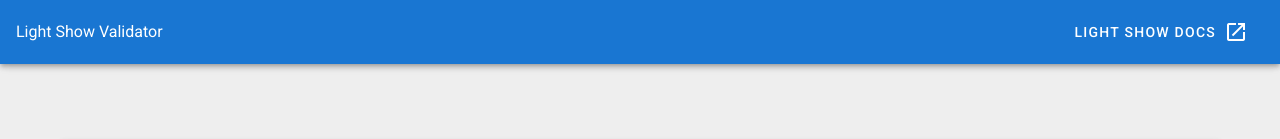
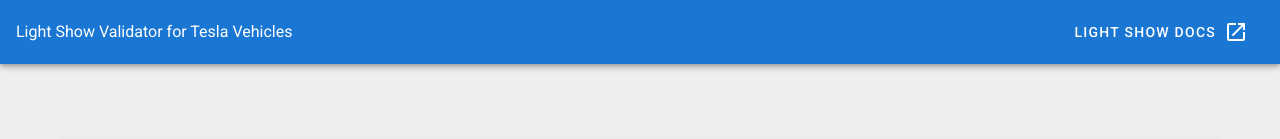
Before and after one commit to xsorifc28/vue-tlsv, a Vue app: page / in a window 1280 px wide. Shown: the top 139 px of the page. Built offline with nearby package versions, Linux system fonts and the light colour scheme.

Commit message:
chore: update package name and title

```diff
--- a/package.json
+++ b/package.json
@@ -1,5 +1,5 @@
 {
-  "name": "tesla-light-show-validator",
+  "name": "vue-tlsv",
   "version": "1.0.0",
   "private": true,
   "author": "",
--- a/public/index.html
+++ b/public/index.html
@@ -5,7 +5,7 @@
     <meta http-equiv="X-UA-Compatible" content="IE=edge">
     <meta name="viewport" content="width=device-width,initial-scale=1.0">
       <link rel="shortcut icon" href="data:" />
-      <title>Light Show Validator</title>
+      <title>Light Show Validator for Tesla vehicles</title>
     <link rel="stylesheet" href="https://fonts.googleapis.com/css?family=Roboto:100,300,400,500,700,900">
     <link rel="stylesheet" href="https://cdn.jsdelivr.net/npm/@mdi/font@latest/css/materialdesignicons.min.css">
   </head>
--- a/src/App.vue
+++ b/src/App.vue
@@ -6,7 +6,7 @@
       dark
     >
       <div class="d-flex align-center">
-        Light Show Validator
+        Light Show Validator for Tesla Vehicles
       </div>
 
       <v-spacer></v-spacer>
```
